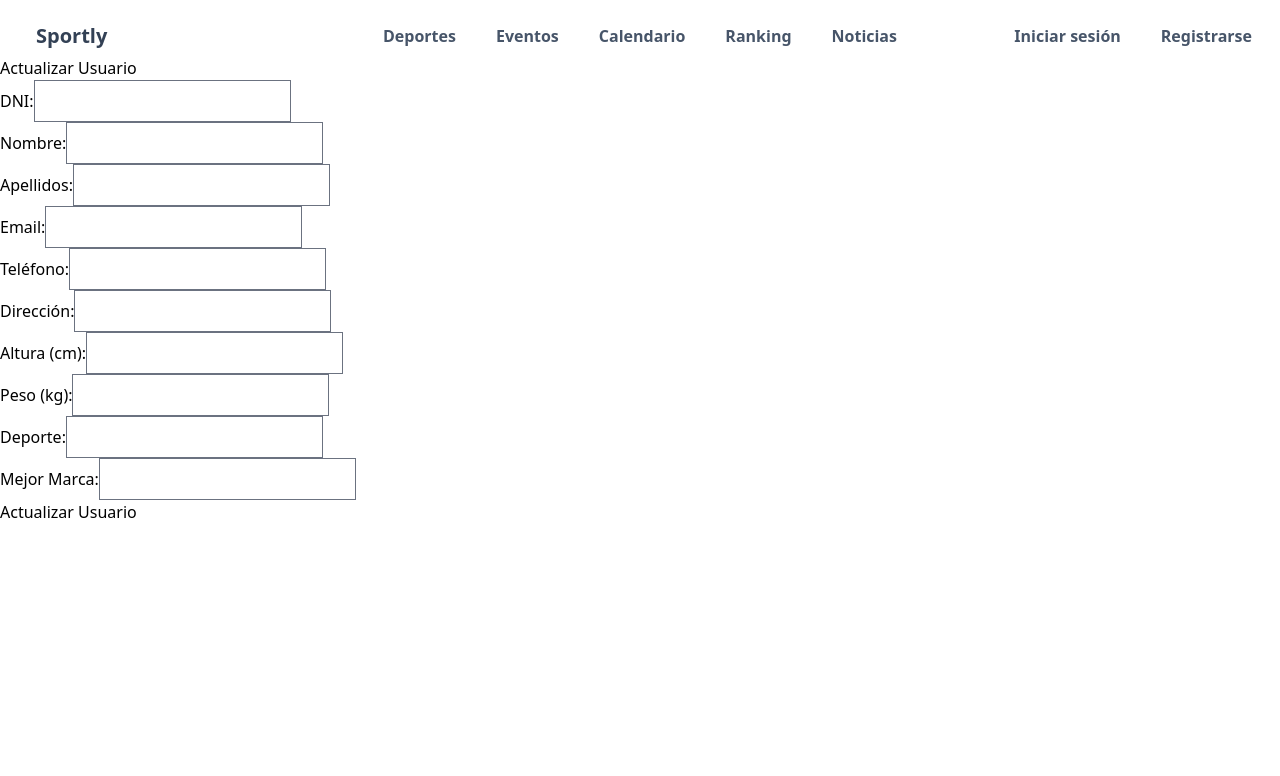
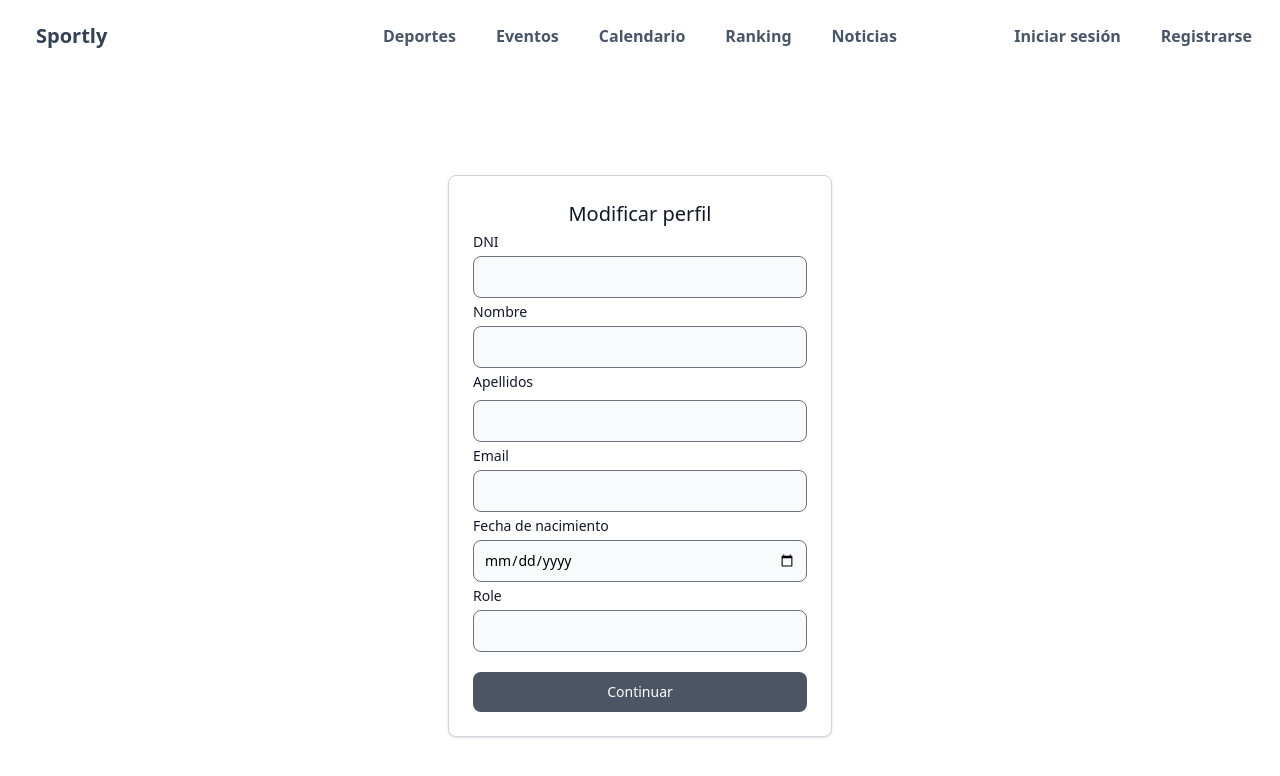
Before and after one commit to jorgebueno7/trabajo-fin-grado, a React (Vite) app in the folder client/: page /update-user/1 in a window 1280 px wide. Shown: the top 776 px of the page. Built offline with nearby package versions, Linux system fonts and the light colour scheme; no server answers.

Commit message:
Formulario para la modificacion de datos del usuario por parte del administrador

```diff
--- a/client/src/components/common/UpdateUser.tsx
+++ b/client/src/components/common/UpdateUser.tsx
@@ -1,5 +1,6 @@
 import { useParams } from 'react-router-dom';
 import { useState, useEffect } from 'react';
+import { useNavigate } from 'react-router-dom';
 import { getUserById, updateUserById } from '../../api/users';
 
 const UpdateSport = () => {
@@ -21,6 +22,10 @@ const UpdateSport = () => {
 
     const { id } = useParams(); // Extrae el ID de la URL
     const [user, setUser] = useState<User | null>(null); // Estado con tipo User o null
+    const [currentPage, setCurrentPage] = useState(1);
+    const [formError, setFormError] = useState('');
+
+    const navigate = useNavigate();
 
     const fetchUserData = async () => {
         const idUsuario = Number(id); // Castear el id que llega por la URL
@@ -52,108 +57,197 @@ const UpdateSport = () => {
                 };
                 const response = await updateUserById(user.id, updatedUser); // Actualizar el usuario
                 console.log(response);
-                // Redirigir al usuario a la página de detalles del usuario o alguna otra página después de actualizar
+                navigate('/perfil');
             } catch (error) {
                 console.error("Error al actualizar el usuario:", error);
             }
         }
     };
 
+    const handleNext = () => {
+        if (currentPage === 1) {
+            if (!user?.dni || !user?.nombre || !user?.apellidos || !user?.email || !user?.fecha_nacimiento || !user?.role) {
+                setFormError('Por favor completa todos los campos obligatorios.');
+                return;
+            }
+            setFormError('');
+            setCurrentPage(2);
+        }
+    };
+
+    const handlePrevious = () => {
+        setCurrentPage(1);
+    };
+
     return (
-        <form onSubmit={handleSubmit}>
-            <h1>Actualizar Usuario</h1>
-            <label>
-                DNI:
+        <div className="flex items-center justify-center min-h-screen overflow-y-auto">
+            <div className="w-full max-w-sm bg-white border border-gray-300 rounded-lg shadow md:p-6 dark:bg-gray-800 dark:border-gray-700">
+                <form className="space-y-1 max-w-sm mx-auto" onSubmit={handleSubmit}>
+                    <h5 className="text-xl font-medium text-gray-900 dark:text-white text-center">
+                        Modificar perfil
+                    </h5>
+                    {formError && <p className="text-red-600 text-sm mt-2">{formError}</p>}
+                    {currentPage === 1 && (
+                        <>
+                            <div className="relative max-w-sm">
+                            <label htmlFor="nombre" className="block mb-1 text-sm font-medium text-gray-900 dark:text-white">
+                                DNI
+                            </label>
                             <input
                                 type="text"
                                 value={user?.dni || ''}
                                 onChange={(e) => setUser({ ...user!, dni: e.target.value })}
+                                className="bg-gray-50 border text-sm rounded-lg focus:ring-blue-600 block w-full p-2.5 dark:bg-gray-600"
                             />
+                            </div>
+                            <div className="relative max-w-sm">
+                                <label htmlFor="nombre" className="block mb-1 text-sm font-medium text-gray-900 dark:text-white">
+                                    Nombre
                                 </label>
-            <br />
-            <label>
-                Nombre:
                                 <input
                                     type="text"
                                     value={user?.nombre || ''}
                                     onChange={(e) => setUser({ ...user!, nombre: e.target.value })}
+                                    className="bg-gray-50 border text-sm rounded-lg focus:ring-blue-600 block w-full p-2.5 dark:bg-gray-600"
                                 />
+                            </div>
+                            <div className="mb-5">
+                                <label htmlFor="apellidos" className="block mb-2 text-sm font-medium text-gray-900 dark:text-white">
+                                    Apellidos
                                 </label>
-            <br />
-            <label>
-                Apellidos:
                                 <input
                                     type="text"
                                     value={user?.apellidos || ''}
                                     onChange={(e) => setUser({ ...user!, apellidos: e.target.value })}
+                                    className="bg-gray-50 border text-sm rounded-lg focus:ring-blue-600 block w-full p-2.5 dark:bg-gray-600"
                                 />
+                            </div>
+                            <div className="mb-5">
+                                <label htmlFor="email" className="block mb-1 text-sm font-medium text-gray-900 dark:text-white">
+                                    Email
                                 </label>
-            <br />
-            <label>
-                Email:
                                 <input
                                     type="email"
                                     value={user?.email || ''}
                                     onChange={(e) => setUser({ ...user!, email: e.target.value })}
+                                    className="bg-gray-50 border text-sm rounded-lg focus:ring-blue-600 block w-full p-2.5 dark:bg-gray-600"
                                 />
+                            </div>
+                            <div className="mb-5">
+                                <label htmlFor="fecha_nacimiento" className="block mb-1 text-sm font-medium text-gray-900 dark:text-white">
+                                    Fecha de nacimiento
                                 </label>
-            <br />
-            <label>
-                Teléfono:
+                                <input
+                                    type="date"
+                                    value={user?.fecha_nacimiento || ''}
+                                    onChange={(e) => setUser({ ...user!, fecha_nacimiento: e.target.value })}
+                                    className="bg-gray-50 border text-sm rounded-lg focus:ring-blue-600 block w-full p-2.5 dark:bg-gray-600"
+                                />
+                            </div>
+                            <div className="mb-5">
+                                <label htmlFor="role" className="block mb-1 text-sm font-medium text-gray-900 dark:text-white">
+                                    Role
+                                </label>
+                                <input
+                                    type="text"
+                                    value={user?.role || ''}
+                                    onChange={(e) => setUser({ ...user!, role: e.target.value })}
+                                    className="bg-gray-50 mb-4 border text-sm rounded-lg focus:ring-blue-600 block w-full p-2.5 dark:bg-gray-600"
+                                />
+                            </div>
+                            <button
+                                type="button"
+                                onClick={handleNext}
+                                className="w-full text-white bg-gray-600 hover:bg-gray-700 focus:ring-4 focus:outline-none focus:ring-gray-300 font-medium rounded-lg text-sm px-5 py-2.5 text-center dark:bg-gray-600 dark:hover:bg-gray-700 dark:focus:ring-gray-800"
+                            >
+                                <span>Continuar</span>
+                            </button>
+                        </>
+                    )}
+                    {currentPage === 2 && (
+                        <>
+                            <div className="mb-5">
+                                <label htmlFor="telefono" className="block mb-1 text-sm font-medium text-gray-900 dark:text-white">
+                                    Teléfono
+                                </label>
                                 <input
                                     type="text"
                                     value={user?.telefono || ''}
-                    onChange={(e) => setUser({ ...user!, telefono: e.target.value })}
+                                    onChange={(e) => setUser({ ...user!, telefono: Number(e.target.value) })}
+                                    className="bg-gray-50 border text-sm rounded-lg focus:ring-blue-600 block w-full p-2.5 dark:bg-gray-600"
                                 />
+                            </div>
+                            <div className="mb-5">
+                                <label htmlFor="direccion" className="block mb-1 text-sm font-medium text-gray-900 dark:text-white">
+                                    Dirección
                                 </label>
-            <br />
-            <label>
-                Dirección:
                                 <input
                                     type="text"
                                     value={user?.direccion || ''}
                                     onChange={(e) => setUser({ ...user!, direccion: e.target.value })}
+                                    className="bg-gray-50 border text-sm rounded-lg focus:ring-blue-600 block w-full p-2.5 dark:bg-gray-600"
                                 />
+                            </div>
+                            <div className="mb-5">
+                                <label htmlFor="altura" className="block mb-1 text-sm font-medium text-gray-900 dark:text-white">
+                                    Altura (cm)
                                 </label>
-            <br />
-            <label>
-                Altura (cm):
                                 <input
                                     type="text"
                                     value={user?.altura || ''}
                                     onChange={(e) => setUser({ ...user!, altura: e.target.value })}
+                                    className="bg-gray-50 border text-sm rounded-lg focus:ring-blue-600 block w-full p-2.5 dark:bg-gray-600"
                                 />
+                            </div>
+                            <div className="mb-5">
+                                <label htmlFor="peso" className="block mb-1 text-sm font-medium text-gray-900 dark:text-white">
+                                    Peso (kg)
                                 </label>
-            <br />
-            <label>
-                Peso (kg):
                                 <input
                                     type="text"
                                     value={user?.peso || ''}
                                     onChange={(e) => setUser({ ...user!, peso: e.target.value })}
+                                    className="bg-gray-50 mb-4 border text-sm rounded-lg focus:ring-blue-600 block w-full p-2.5 dark:bg-gray-600"
                                 />
+                            </div>
+                            <div className="mb-5">
+                                <label htmlFor="deporte" className="block mb-1 text-sm font-medium text-gray-900 dark:text-white">
+                                    Deporte
                                 </label>
-            <br />
-            <label>
-                Deporte:
                                 <input
                                     type="text"
                                     value={user?.deporte || ''}
                                     onChange={(e) => setUser({ ...user!, deporte: e.target.value })}
+                                    className="bg-gray-50 mb-4 border text-sm rounded-lg focus:ring-blue-600 block w-full p-2.5 dark:bg-gray-600"
                                 />
+                            </div>
+                            <div className="mb-5">
+                                <label htmlFor="mejor_marca" className="block mb-1 text-sm font-medium text-gray-900 dark:text-white">
+                                    Mejor marca
                                 </label>
-            <br />
-            <label>
-                Mejor Marca:
                                 <input
                                     type="text"
                                     value={user?.mejor_marca || ''}
                                     onChange={(e) => setUser({ ...user!, mejor_marca: e.target.value })}
+                                    className="bg-gray-50 mb-4 border text-sm rounded-lg focus:ring-blue-600 block w-full p-2.5 dark:bg-gray-600"
                                 />
-            </label>
-            <br />
-            <button type="submit">Actualizar Usuario</button>
+                            </div>
+                            <button
+                                type="button"
+                                onClick={handlePrevious}
+                                className="w-full text-white bg-gray-600 hover:bg-gray-700 focus:ring-4 focus:outline-none focus:ring-gray-300 font-medium rounded-lg text-sm px-5 py-2.5 text-center dark:bg-gray-600 dark:hover:bg-gray-700 dark:focus:ring-gray-800"
+                            >
+                                <span>Retroceder</span>
+
+                            </button>
+                            <button type="submit" className="w-full text-white bg-blue-700 hover:bg-blue-800 font-medium rounded-lg text-sm px-5 py-2.5 dark:bg-blue-600">
+                                Modificar usuario
+                            </button>
+                        </>
+                    )}
                 </form>
+            </div>
+        </div>
     );
 };
 
--- a/client/src/pages/ProfilePage.tsx
+++ b/client/src/pages/ProfilePage.tsx
@@ -384,9 +384,8 @@ const ProfilePage = () => {
                         </div>
                         {/* Listado de usuarios */}
                         <div>
-                            <h1 className="mt-10 text-2xl font-bold tracking-tight text-gray-900 dark:text-white ml-8">Usuarios de la aplicación</h1>
-                            <hr></hr>
-                            <table className="w-full text-sm text-left rtl:text-right text-gray-500 dark:text-gray-400 ml-4 mt-3">
+                            <h1 className="mt-10 text-2xl font-bold tracking-tight text-gray-900 dark:text-white ml-4">Usuarios de la aplicación</h1>
+                            <table className="w-full text-sm text-left rtl:text-right text-gray-500 dark:text-gray-400 mt-3">
                                 <thead className="text-xs text-gray-700 uppercase bg-gray-50 dark:bg-gray-700 dark:text-gray-400">
                                     <tr>
                                         <th scope="col" className="px-6 py-3">DNI</th>
```
Lines whose indentation alone changed are shown as unchanged.
